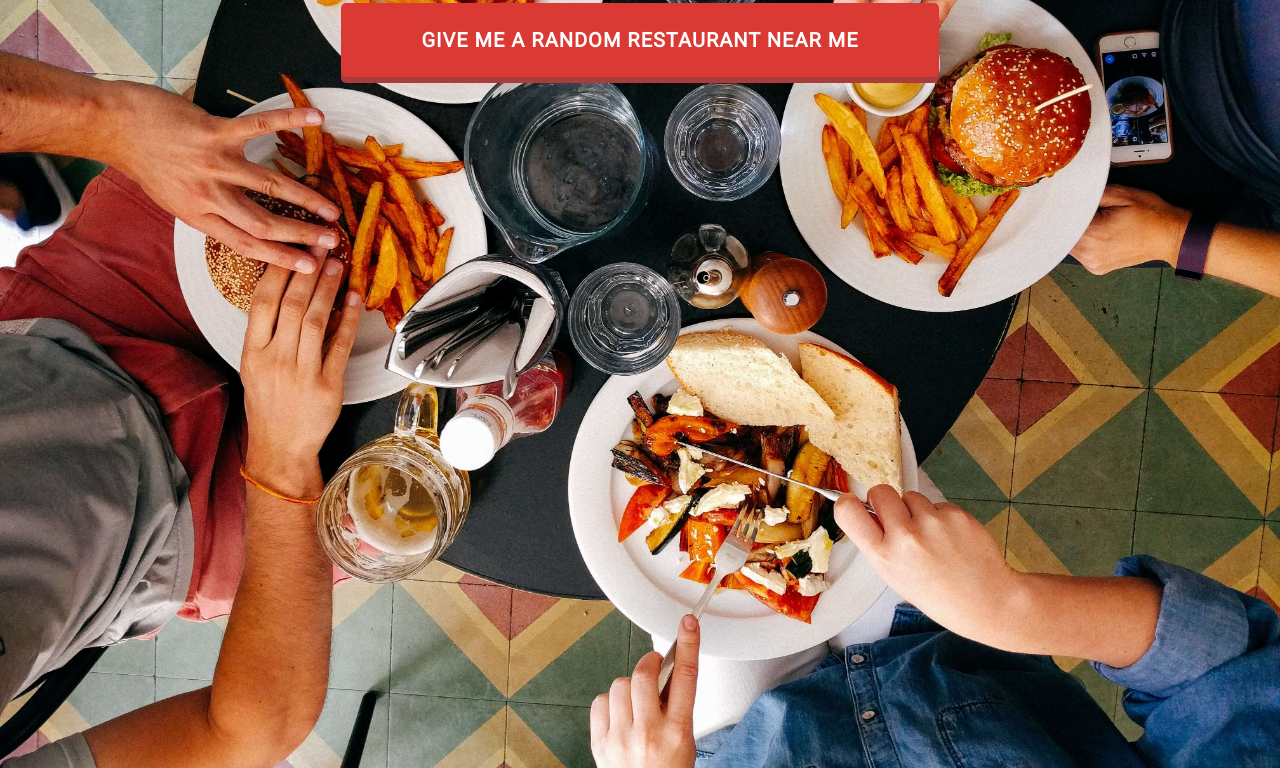
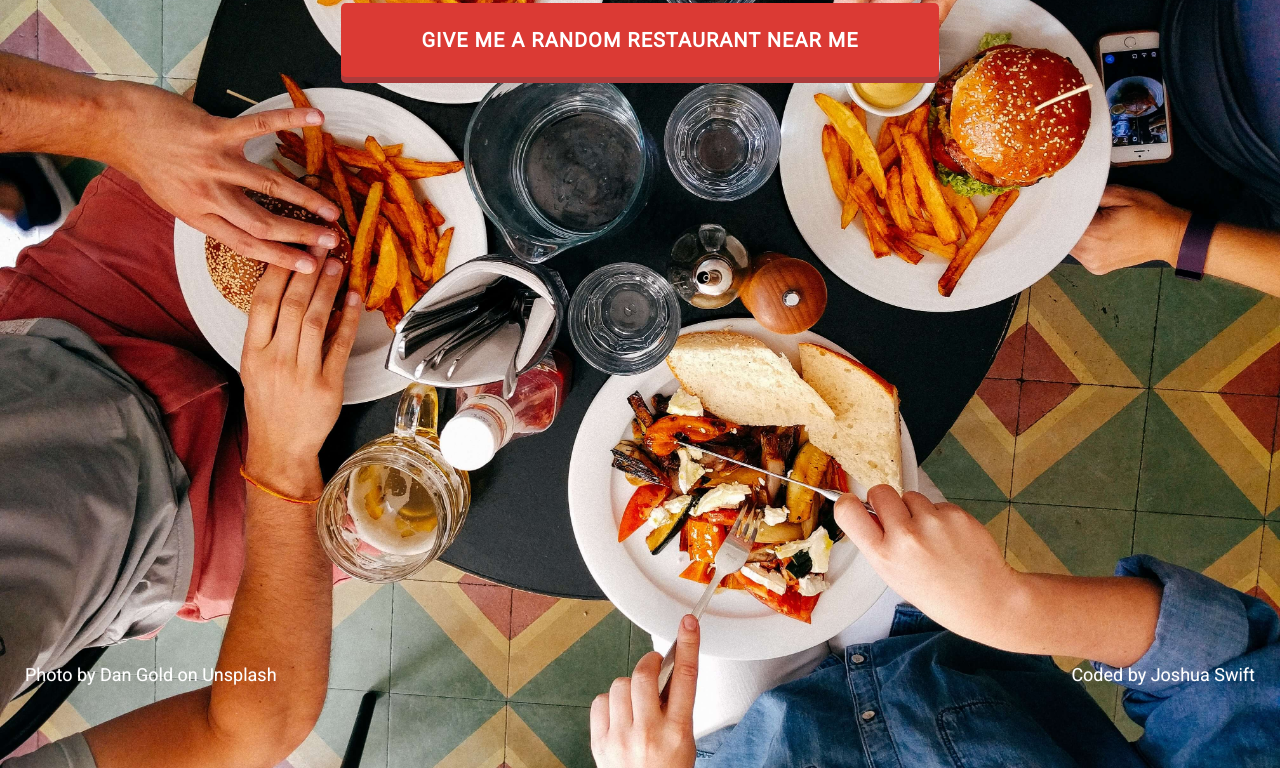
Before and after one commit to joshuaswift/restaurant-roulette, a React app: page / in a window 1280 px wide. Shown: the part 92-860 px from the top of the page. Built offline with nearby package versions, Linux system fonts and the light colour scheme; no server answers.

```diff
--- a/package.json
+++ b/package.json
@@ -28,7 +28,7 @@
     "dotenv-webpack": "^1.5.5",
     "express": "^4.16.3",
     "now-env": "^3.0.4",
-    "npm": "^6.1.0",
+    "npm": "^6.2.0",
     "open": "0.0.5",
     "react": "^16.2.0",
     "react-dom": "^16.2.0"
--- /dev/null
+++ b/src/components/FooterContainer.js
@@ -0,0 +1,22 @@
+import React, { Component } from "react";
+import { render } from "react-dom";
+import "../css/style.css";
+import "../css/flex-styles.css";
+
+class FooterContainer extends Component {
+  render() {
+    return (
+      <footer>
+        <a href="https://unsplash.com/@danielcgold" target="_blank">
+          Photo by Dan Gold on Unsplash
+        </a>
+
+        <a href="https://github.com/joshuaswift" target="_blank">
+          Coded by Joshua Swift
+        </a>
+      </footer>
+    );
+  }
+}
+
+export default FooterContainer;
--- a/src/css/background-image.css
+++ b/src/css/background-image.css
@@ -13,7 +13,7 @@
     background-repeat: no-repeat;
     background-size: cover;
     background-position: center;
-    background-image: url("https://res.cloudinary.com/dsjoktefu/image/upload/c_fill,g_north_west,h_2400,w_1600/v1526331820/dan-gold-105699-unsplash_a3jvry.jpg");
+    background-image: url("../assets/rest_roulette_mobile_hero.jpg");
     margin: 0;
     height: 100%vh;
   }
--- a/src/css/flex-styles.css
+++ b/src/css/flex-styles.css
@@ -11,3 +11,9 @@
   flex-direction: column;
   align-items: center;
 }
+
+footer {
+  display: flex;
+  justify-content: space-between;
+  flex-direction: row;
+}
--- a/src/css/style.css
+++ b/src/css/style.css
@@ -31,6 +31,7 @@
 ul {
   list-style: none;
   padding-left: 0;
+  background: black;
 }
 
 li {
@@ -115,7 +116,6 @@
   outline: none;
   color: white;
   text-decoration: none;
-  text-transform: uppercase;
   font-weight: 400;
   text-shadow: 0 0 1px rgba(255, 255, 255, 0.3);
   font-size: 1.35em;
@@ -134,3 +134,17 @@
   border-radius: 5px;
   opacity: 0.35;
 }
+
+footer {
+  position: fixed;
+  left: 0;
+  bottom: 0;
+  width: 100%;
+  text-align: center;
+  font-size: 18px;
+}
+
+footer a {
+  background: none;
+  font-size: inherit;
+}
--- a/src/js/app.js
+++ b/src/js/app.js
@@ -6,12 +6,14 @@
 
 import Header from "../components/Header";
 import RestaurantContainer from "../components/RestaurantContainer";
+import FooterContainer from "../components/FooterContainer";
 export default class App extends Component {
   render() {
     return (
       <div id="hero">
         <Header id="header" />
         <RestaurantContainer />
+        <FooterContainer />
       </div>
     );
   }
```
Also changed, not shown: src/assets/rest_roulette_hero_mobile.jpg (deleted), src/assets/rest_roulette_mobile_hero.jpg (added), 1 other file.
